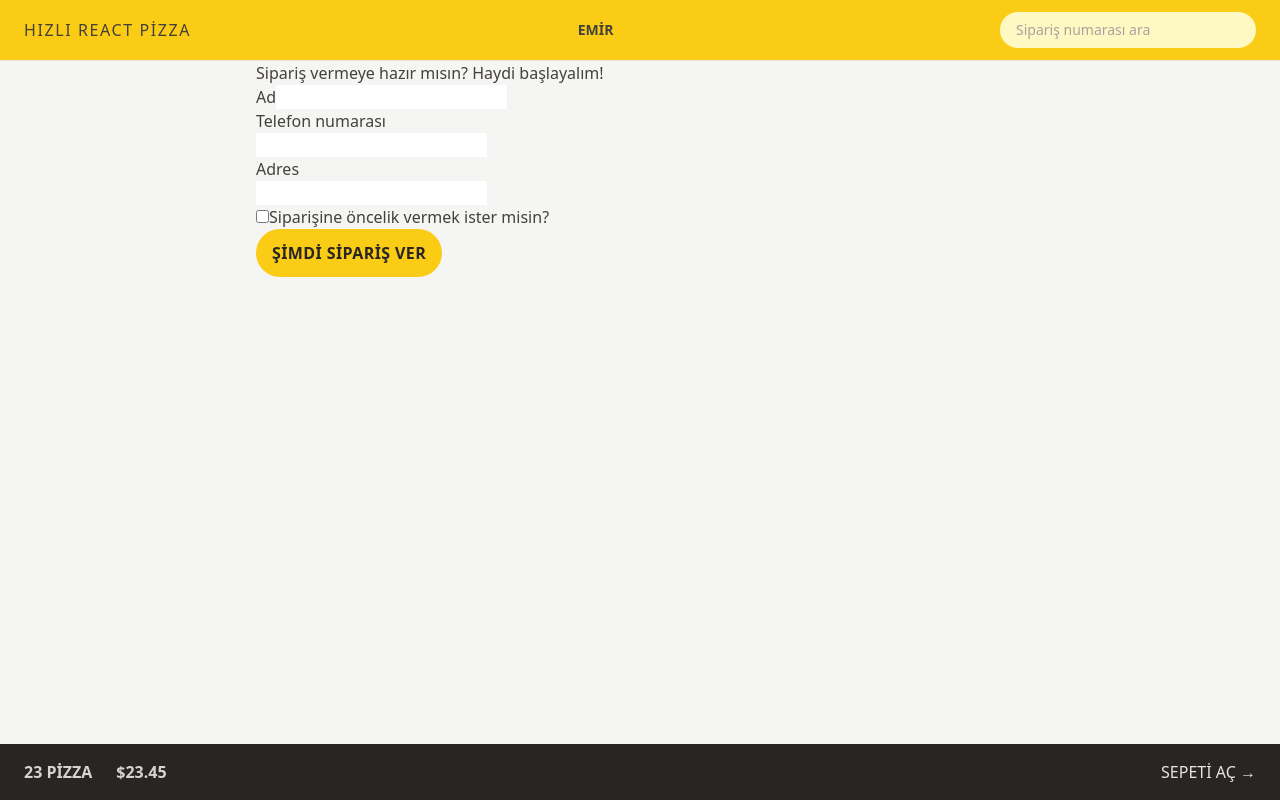
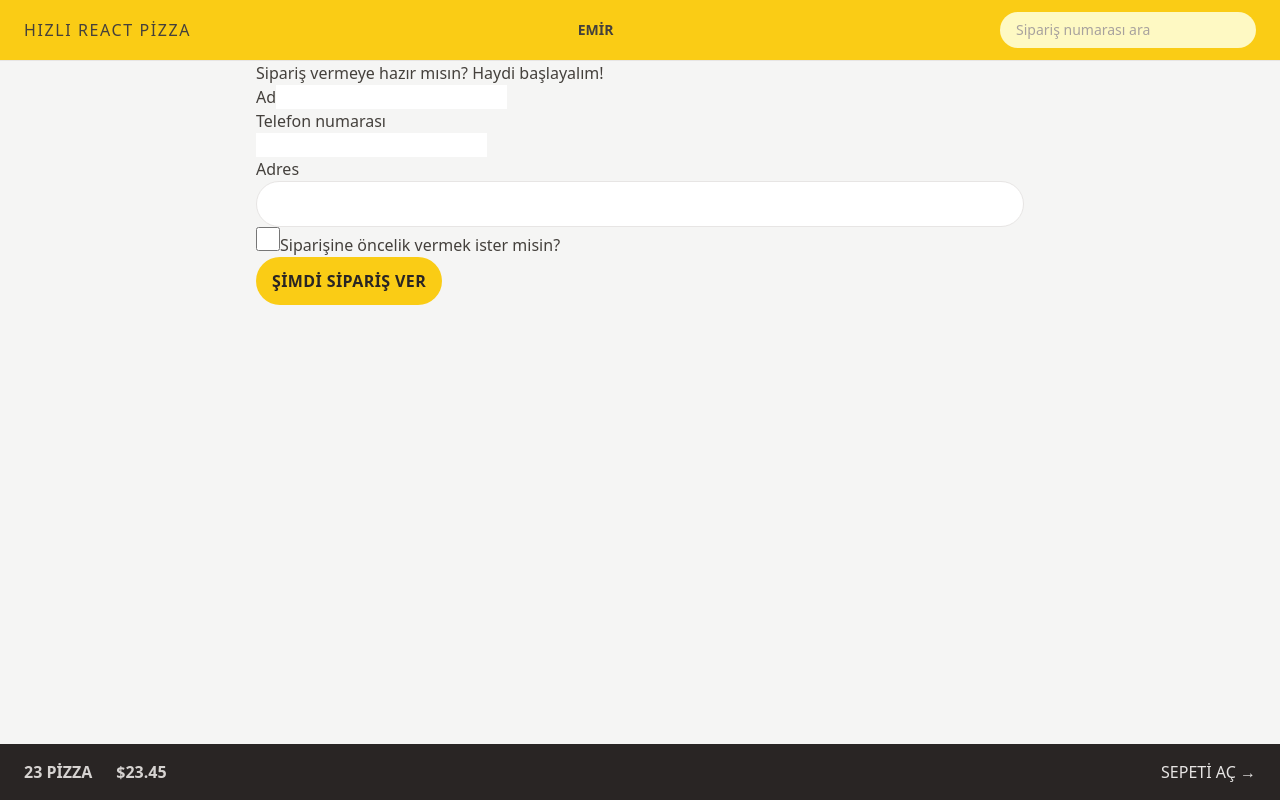
Before and after one commit to Emirkcgl/pizza-react, a React (Vite) app: page /order/new in a window 1280 px wide. Built offline with nearby package versions, Linux system fonts and the light colour scheme.

Commit message:
Styling Form Elements

```diff
--- a/src/features/order/CreateOrder.jsx
+++ b/src/features/order/CreateOrder.jsx
@@ -59,7 +59,12 @@
         <div>
           <label>Adres</label>
           <div>
-            <input type="text" name="address" required />
+            <input
+              className="w-full rounded-full border border-stone-200 px-4 py-2 text-sm transition-all duration-300 placeholder:text-stone-400 focus:outline-none focus:ring focus:ring-yellow-400 md:px-6 md:py-3"
+              type="text"
+              name="address"
+              required
+            />
           </div>
         </div>
 
@@ -68,6 +73,7 @@
             type="checkbox"
             name="priority"
             id="priority"
+            className="h-6 w-6 accent-yellow-400 focus:outline-none focus:ring focus:ring-yellow-400 focus:ring-offset-2"
             // value={withPriority}
             // onChange={(e) => setWithPriority(e.target.checked)}
           />
```
